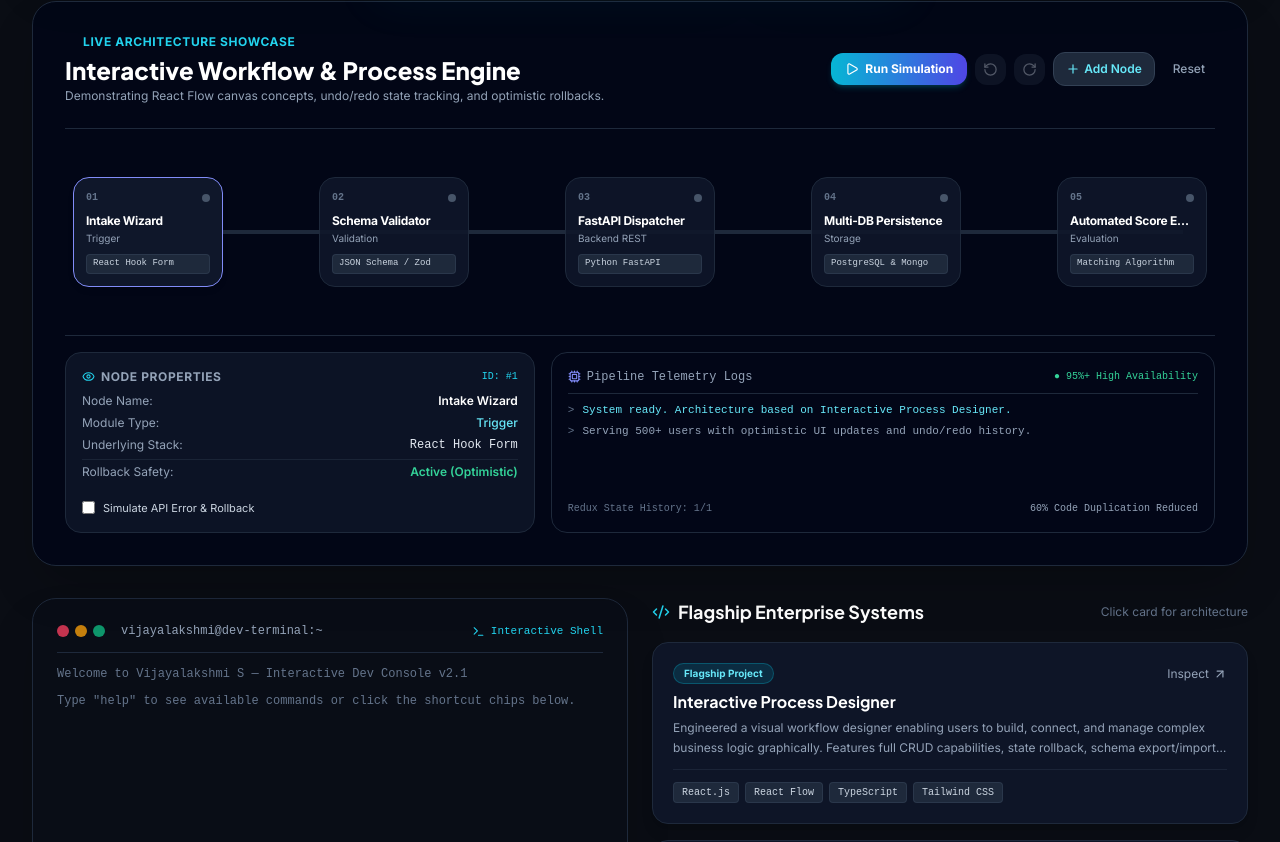
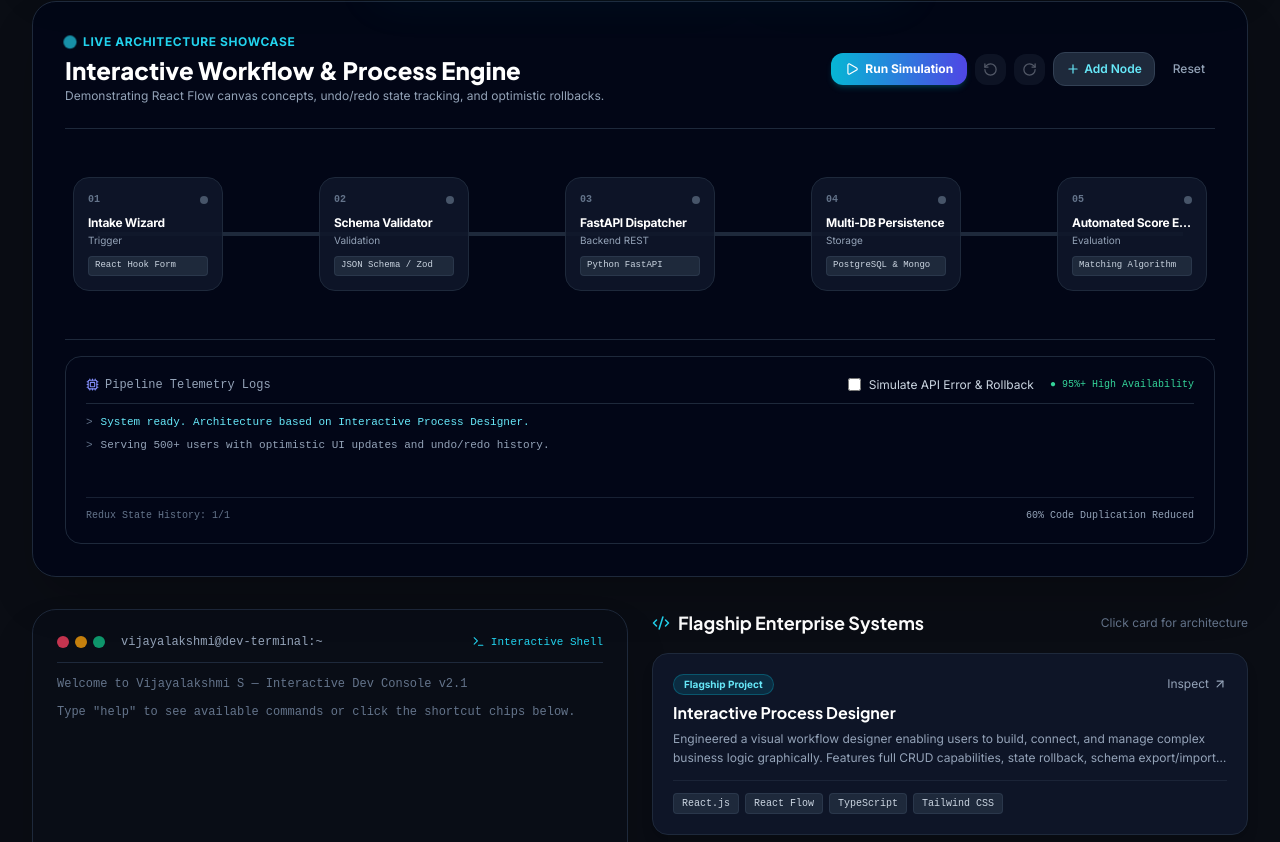
Before and after one commit to VijayaLakshmiSenthilkumar22/portfolio, a React (Create React App) app: page / in a window 1280 px wide. Shown: the part 798-1640 px from the top of the page. Built offline with nearby package versions, Linux system fonts and the light colour scheme.

Commit message:
remove Node Properties inspector from WorkflowSimulator UI

```diff
--- a/src/Components/interactive/WorkflowSimulator.js
+++ b/src/Components/interactive/WorkflowSimulator.js
@@ -1,5 +1,5 @@
 import React, { useState } from 'react';
-import { Play, RotateCcw, RotateCw, Plus, Cpu, RefreshCw, Eye } from 'lucide-react';
+import { Play, RotateCcw, RotateCw, Plus, Cpu, RefreshCw } from 'lucide-react';
 
 const INITIAL_NODES = [
   { id: '1', title: 'Intake Wizard', type: 'Trigger', tech: 'React Hook Form', status: 'idle', color: 'from-blue-500 to-cyan-500' },
@@ -15,7 +15,6 @@ export default function WorkflowSimulator() {
   const [activeStep, setActiveStep] = useState(-1);
   const [history, setHistory] = useState([INITIAL_NODES]);
   const [historyIndex, setHistoryIndex] = useState(0);
-  const [selectedNode, setSelectedNode] = useState(INITIAL_NODES[0]);
   const [simulateRollback, setSimulateRollback] = useState(false);
   const [logs, setLogs] = useState([
     'System ready. Architecture based on Interactive Process Designer.',
@@ -94,7 +93,6 @@ export default function WorkflowSimulator() {
     setNodes(updated);
     setHistory(newHistory);
     setHistoryIndex(newHistory.length - 1);
-    setSelectedNode(newNode);
     addLog(`+ Added custom node: [${newNode.title}] to runtime canvas.`);
   };
 
@@ -104,7 +102,6 @@ export default function WorkflowSimulator() {
     setHistoryIndex(0);
     setActiveStep(-1);
     setIsRunning(false);
-    setSelectedNode(INITIAL_NODES[0]);
     addLog('Reset pipeline to default initial state.');
   };
 
@@ -200,19 +197,15 @@ export default function WorkflowSimulator() {
           {nodes.map((node, idx) => {
             const isCurrent = activeStep === idx;
             const isPast = activeStep > idx;
-            const isSelected = selectedNode?.id === node.id;
 
             return (
               <div
                 key={node.id}
-                onClick={() => setSelectedNode(node)}
-                className={`relative z-10 cursor-pointer flex-1 max-w-[150px] p-3 rounded-2xl border transition-all duration-300 ${
+                className={`relative z-10 flex-1 max-w-[150px] p-3.5 rounded-2xl border transition-all duration-300 ${
                   isCurrent
                     ? 'bg-slate-900 border-cyan-400 ring-4 ring-cyan-400/20 scale-105 shadow-lg shadow-cyan-500/20'
                     : isPast
                     ? 'bg-slate-900 border-emerald-500/60 shadow-sm'
-                    : isSelected
-                    ? 'bg-slate-900 border-indigo-400 shadow-md'
                     : 'bg-slate-900/90 border-slate-800 hover:border-slate-700'
                 }`}
               >
@@ -232,7 +225,7 @@ export default function WorkflowSimulator() {
                   />
                 </div>
 
-                <div className={`text-xs font-bold tracking-tight text-white truncate ${isSelected ? 'text-cyan-300' : ''}`}>
+                <div className="text-xs font-bold tracking-tight text-white truncate">
                   {node.title}
                 </div>
                 <div className="text-[10px] text-slate-400 truncate mt-0.5">
@@ -247,40 +240,18 @@ export default function WorkflowSimulator() {
         </div>
       </div>
 
-      {/* Simulator Details & Live Console Strip */}
-      <div className="grid grid-cols-1 md:grid-cols-12 gap-4 pt-4 border-t border-slate-800">
-        {/* Node Inspector */}
-        <div className="md:col-span-5 p-4 rounded-2xl bg-slate-900/80 border border-slate-800">
-          <div className="flex items-center justify-between mb-2">
-            <span className="text-xs font-bold text-slate-400 uppercase tracking-wider flex items-center gap-1.5">
-              <Eye size={13} className="text-cyan-400" />
-              Node Properties
+      {/* Live Execution Telemetry Console (Full Width) */}
+      <div className="pt-4 border-t border-slate-800">
+        <div className="p-4 sm:p-5 rounded-2xl bg-slate-950 border border-slate-800 font-mono text-[11px] flex flex-col justify-between">
+          <div>
+            <div className="flex flex-wrap items-center justify-between gap-2 pb-2.5 mb-2.5 border-b border-slate-800 text-slate-400 text-xs">
+              <span className="flex items-center gap-1.5">
+                <Cpu size={13} className="text-indigo-400" />
+                Pipeline Telemetry Logs
               </span>
-            <span className="text-[10px] text-cyan-400 font-mono">
-              ID: #{selectedNode.id}
-            </span>
-          </div>
-          <div className="space-y-1.5 text-xs">
-            <div className="flex justify-between">
-              <span className="text-slate-400">Node Name:</span>
-              <span className="font-semibold text-white">{selectedNode.title}</span>
-            </div>
-            <div className="flex justify-between">
-              <span className="text-slate-400">Module Type:</span>
-              <span className="text-cyan-300 font-medium">{selectedNode.type}</span>
-            </div>
-            <div className="flex justify-between">
-              <span className="text-slate-400">Underlying Stack:</span>
-              <span className="text-slate-200 font-mono">{selectedNode.tech}</span>
-            </div>
-            <div className="flex justify-between pt-1 border-t border-slate-800/80">
-              <span className="text-slate-400">Rollback Safety:</span>
-              <span className="text-emerald-400 font-semibold">Active (Optimistic)</span>
-            </div>
-          </div>
 
-          <div className="mt-3 pt-2 flex items-center justify-between text-[11px]">
-            <label className="flex items-center gap-2 cursor-pointer text-slate-300">
+              <div className="flex items-center gap-4">
+                <label className="flex items-center gap-2 cursor-pointer text-slate-300 text-xs font-sans">
                   <input
                     type="checkbox"
                     checked={simulateRollback}
@@ -289,20 +260,11 @@ export default function WorkflowSimulator() {
                   />
                   <span>Simulate API Error & Rollback</span>
                 </label>
+                <span className="text-[10px] text-emerald-400 hidden sm:inline">● 95%+ High Availability</span>
               </div>
             </div>
 
-        {/* Live Execution Telemetry Logs */}
-        <div className="md:col-span-7 p-4 rounded-2xl bg-slate-950 border border-slate-800 font-mono text-[11px] flex flex-col justify-between">
-          <div>
-            <div className="flex items-center justify-between pb-2 mb-2 border-b border-slate-800 text-slate-400 text-xs">
-              <span className="flex items-center gap-1.5">
-                <Cpu size={13} className="text-indigo-400" />
-                Pipeline Telemetry Logs
-              </span>
-              <span className="text-[10px] text-emerald-400">● 95%+ High Availability</span>
-            </div>
-            <div className="space-y-1 text-slate-300 min-h-[75px]">
+            <div className="space-y-1.5 text-slate-300 min-h-[75px]">
               {logs.map((log, lIdx) => (
                 <div key={lIdx} className="leading-relaxed truncate">
                   <span className="text-slate-500 mr-2">&gt;</span>
@@ -313,7 +275,8 @@ export default function WorkflowSimulator() {
               ))}
             </div>
           </div>
-          <div className="pt-2 text-[10px] text-slate-500 flex justify-between items-center">
+
+          <div className="pt-2.5 mt-2 border-t border-slate-800/80 text-[10px] text-slate-500 flex justify-between items-center">
             <span>Redux State History: {historyIndex + 1}/{history.length}</span>
             <span className="text-slate-400">60% Code Duplication Reduced</span>
           </div>
```
Lines whose indentation alone changed are shown as unchanged.
